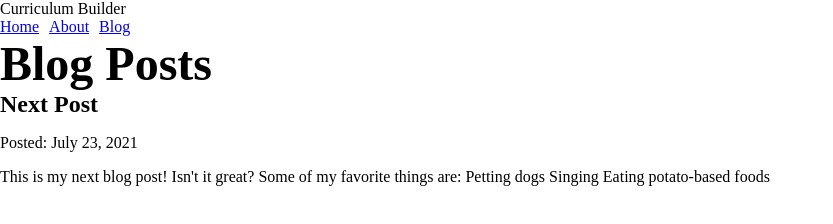
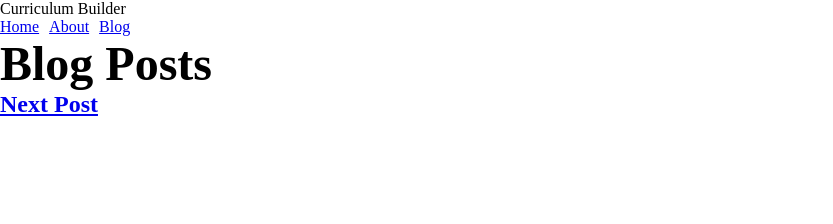
Before and after one commit to bmingles/gatsby-decap-spike, a Gatsby site: page /blog in a window 1280 px wide. Shown: the whole page, without its empty margins (0-833 px from the left). Built offline with nearby package versions, Linux system fonts and the light colour scheme; Gatsby itself is replaced by a stand-in of ours.

Commit message:
Refactored blog code

```diff
--- a/src/components/Layout.tsx
+++ b/src/components/Layout.tsx
@@ -12,8 +12,8 @@ export function Layout({
   pageTitle,
   children,
 }: PropsWithChildren<LayoutProps>) {
-  const data = useStaticQuery(graphql`
-    query {
+  const data = useStaticQuery<Queries.SiteTitleQueryQuery>(graphql`
+    query SiteTitleQuery {
       site {
         siteMetadata {
           title
@@ -24,7 +24,7 @@ export function Layout({
 
   return (
     <div className={layout}>
-      <header>{data.site.siteMetadata.title}</header>
+      <header>{data.site?.siteMetadata?.title}</header>
       <Nav />
       <main>
         <h1>{pageTitle}</h1>
--- a/src/pages/blog.tsx
+++ b/src/pages/blog/index.tsx
@@ -1,18 +1,16 @@
-import { graphql } from 'gatsby'
-import { Layout, Seo } from '../components'
+import { Link, PageProps, graphql } from 'gatsby'
+import { Layout, Seo } from '../../components'
 
-export interface BlogPageProps {
-  data: any
-}
-
-export function BlogPage({ data }: BlogPageProps) {
+export function BlogPage({ data }: PageProps<Queries.BlogIndexPageQuery>) {
   return (
     <Layout pageTitle="Blog Posts">
-      {data.allMdx.nodes.map((node: any) => (
+      {data.allMdx.nodes.map((node) => (
         <article key={node.id}>
-          <h2>{node.frontmatter.title}</h2>
-          <p>Posted: {node.frontmatter.date}</p>
-          <p>{node.excerpt}</p>
+          <h2>
+            <Link to={`/blog/${node.frontmatter?.slug ?? ''}`}>
+              {node.frontmatter?.title}
+            </Link>
+          </h2>
         </article>
       ))}
     </Layout>
@@ -26,15 +24,15 @@ export function Head() {
 }
 
 export const query = graphql`
-  query {
+  query BlogIndexPage {
     allMdx(sort: { frontmatter: { date: DESC } }) {
       nodes {
         frontmatter {
           date(formatString: "MMMM D, YYYY")
           title
+          slug
         }
         id
-        excerpt
       }
     }
   }
```
Also changed, not shown: src/pages/blog/{mdx.frontmatter__slug}.tsx (added, +31 -0 lines), src/pages/{mdx.frontmatter__slug}.tsx (deleted, +0 -17 lines), README.md.
